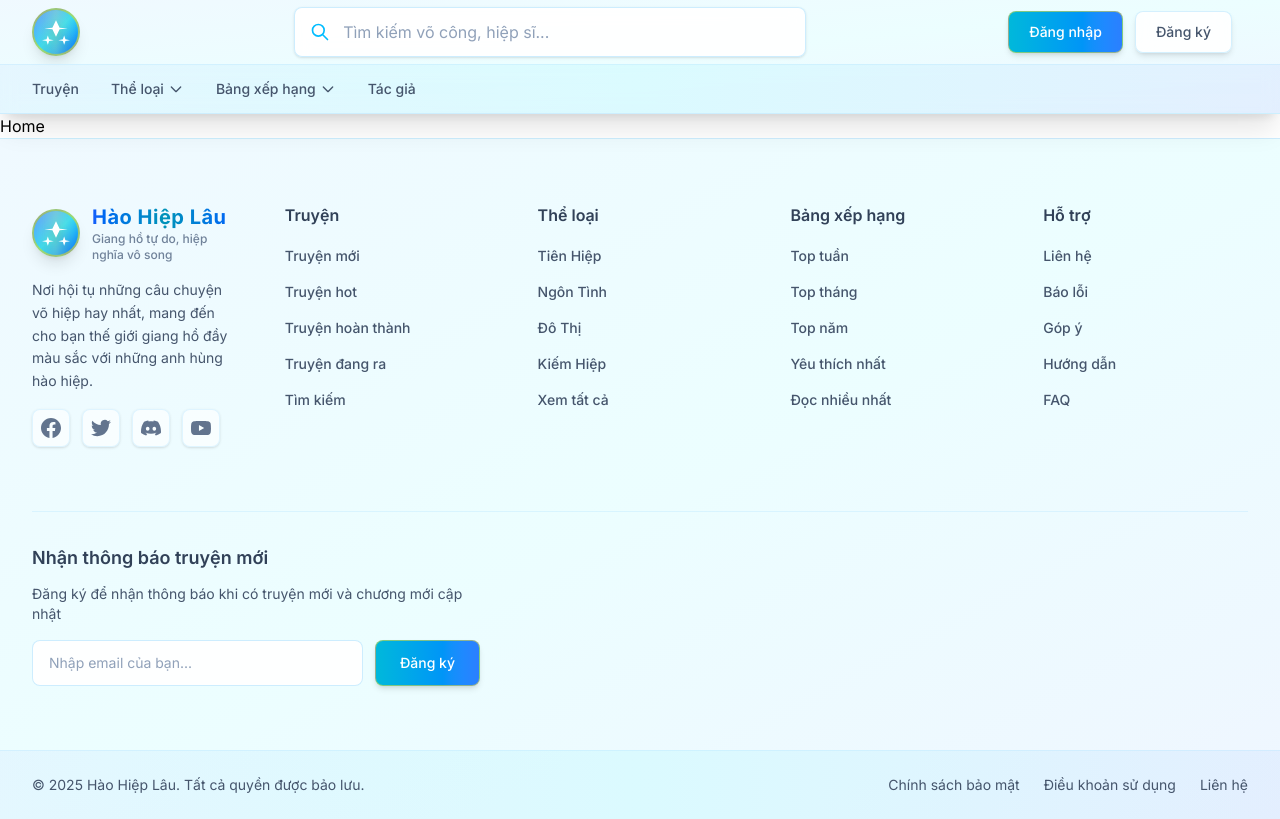
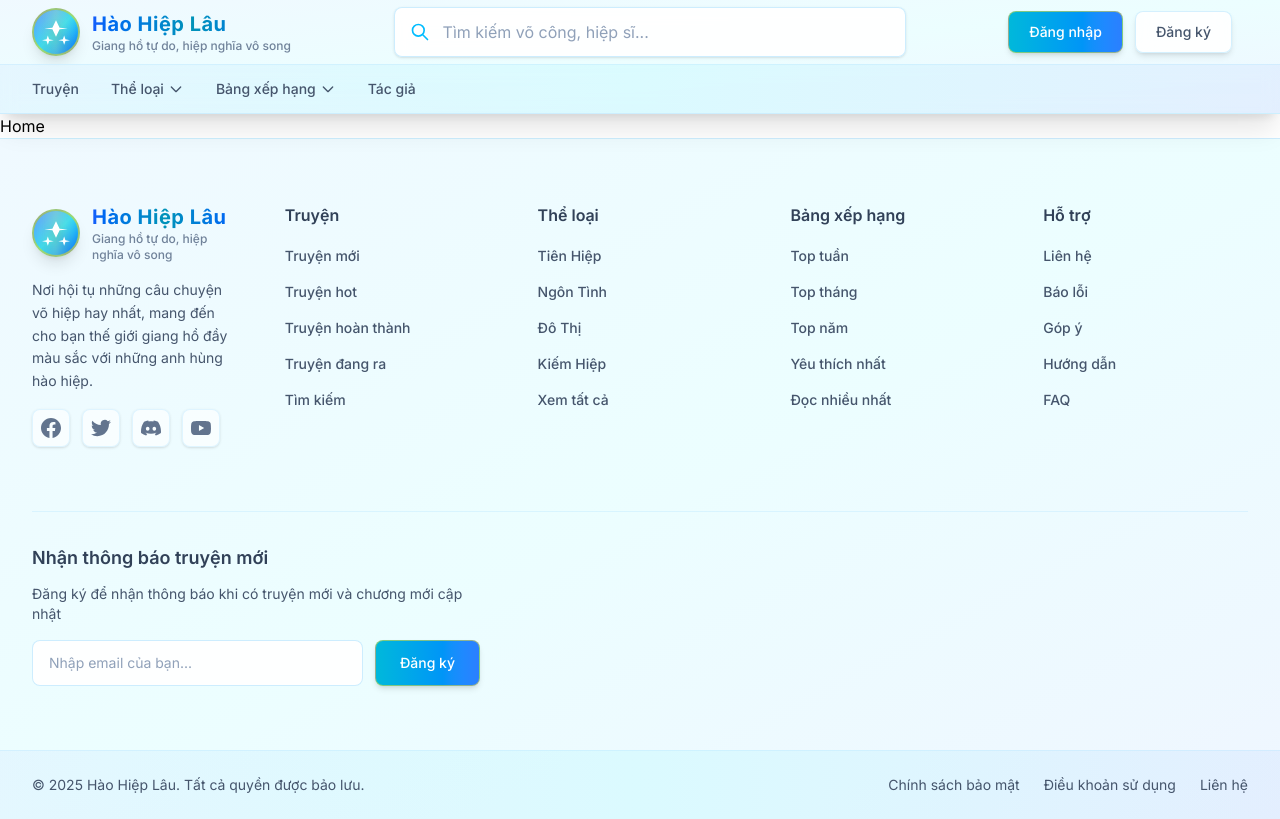
Before and after one commit to tranluong460/web-noval, a Next.js app: page / in a window 1280 px wide. Built offline with nearby package versions, Linux system fonts and the light colour scheme.

Commit message:
Thêm chữ cạnh logo ở header

```diff
--- a/components/layout/HomeHeader.tsx
+++ b/components/layout/HomeHeader.tsx
@@ -80,11 +80,11 @@ export default function HomeHeader() {
                                     </svg>
                                 </div>
                             </div>
-                            <div className="hidden xs:flex flex-col">
+                            <div className="flex flex-col">
                                 <span className="text-lg sm:text-xl font-bold bg-gradient-to-r from-blue-600 via-cyan-600 to-blue-600 bg-clip-text text-transparent tracking-wide">
                                     Hào Hiệp Lâu
                                 </span>
-                                <span className="hidden sm:block text-xs text-slate-500/90 font-medium" style={{ fontSize: '0.75rem' }}>
+                                <span className="text-xs text-slate-500/90 font-medium" style={{ fontSize: '0.75rem' }}>
                                     Giang hồ tự do, hiệp nghĩa vô song
                                 </span>
                             </div>
```
